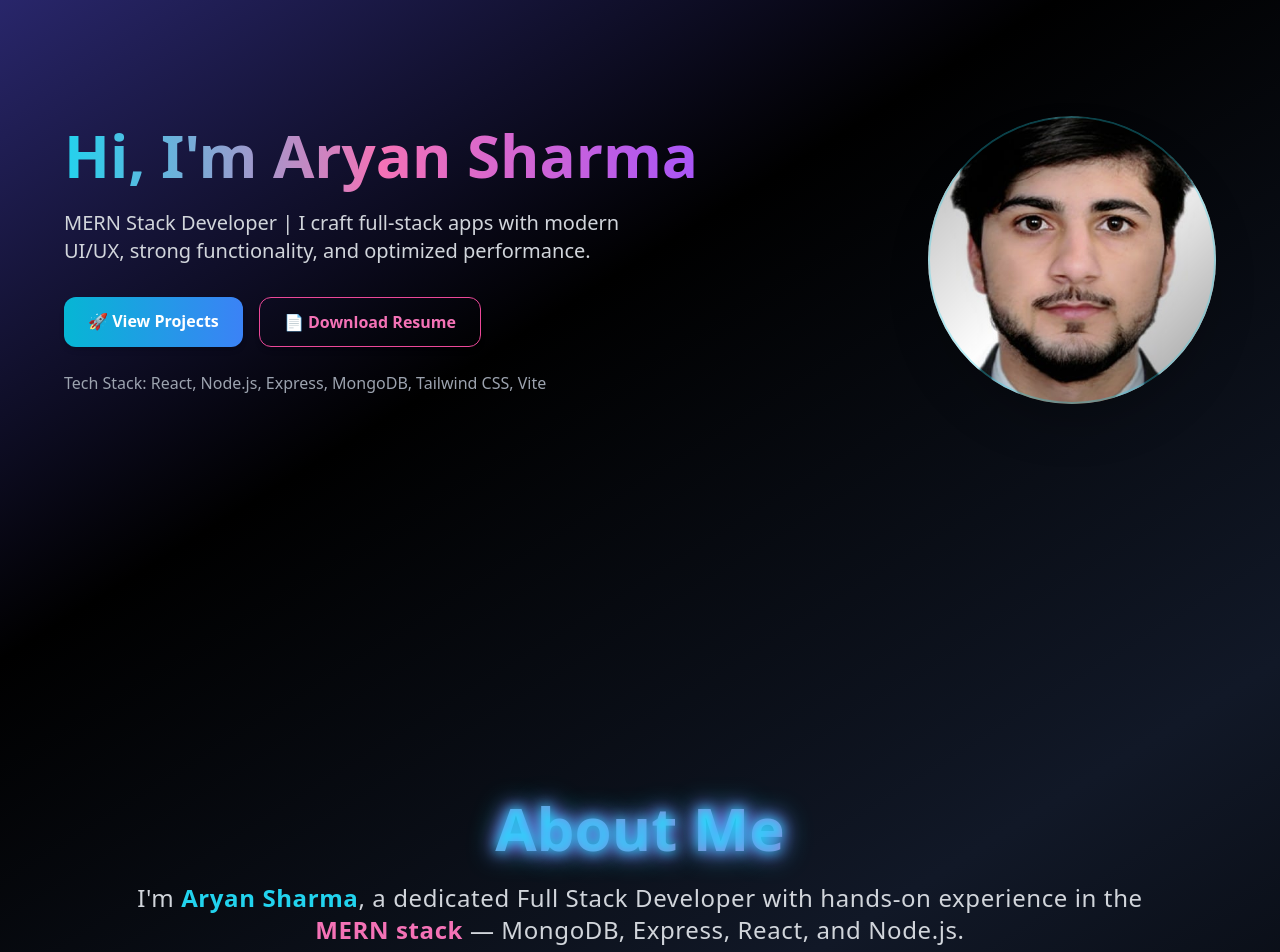
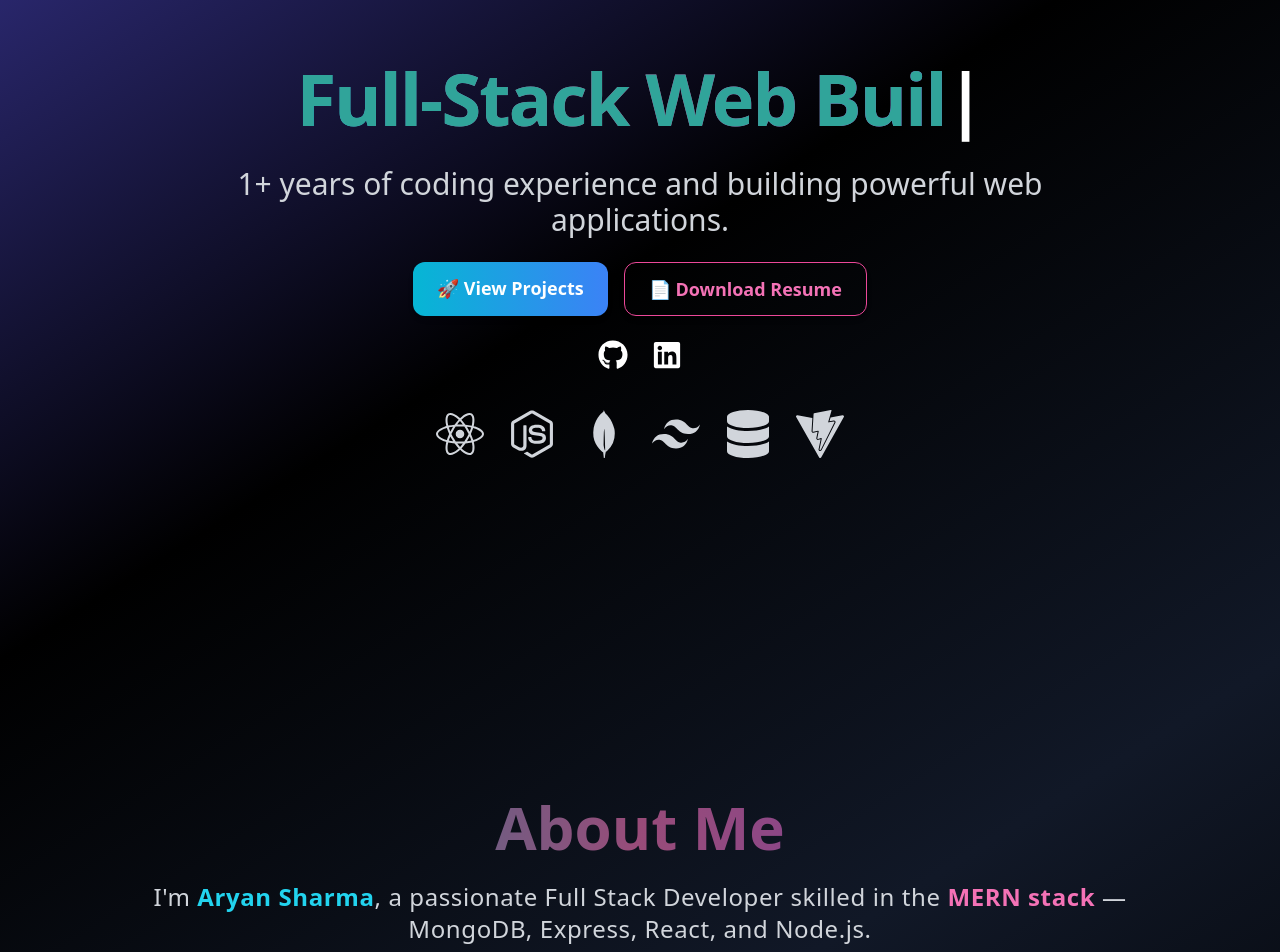
Before and after one commit to Aryansharma-aryan/my-portfolio, a React (Vite) app: page / in a window 1280 px wide. Shown: the part 140-1092 px from the top of the page. Built offline with nearby package versions, Linux system fonts and the light colour scheme.

Commit message:
Updated UI across components, including Contact section

```diff
--- a/src/components/About.jsx
+++ b/src/components/About.jsx
@@ -4,35 +4,37 @@ export default function About() {
     <section className="min-h-screen bg-gradient-to-br from-black via-gray-900 to-black text-white px-6 py-24 flex items-center justify-center">
       <div className="max-w-5xl text-center">
         {/* Title */}
-        <h2 className="text-4xl md:text-6xl font-extrabold mb-6 text-transparent bg-clip-text bg-gradient-to-r from-cyan-400 to-pink-500 animate-text-glow">
+        <h2 className="text-4xl md:text-6xl font-extrabold mb-6 bg-gradient-to-r from-cyan-400 via-pink-400 to-purple-500 bg-clip-text text-transparent animate-pulse">
           About Me
         </h2>
 
         {/* Intro */}
-        <p className="text-xl md:text-2xl text-gray-300 leading-relaxed tracking-wide">
-          I'm <span className="text-cyan-400 font-semibold">Aryan Sharma</span>, a dedicated Full Stack Developer with hands-on experience in the
+        <p className="text-xl md:text-2xl text-gray-300 leading-relaxed tracking-wide font-medium">
+          I'm <span className="text-cyan-400 font-semibold">Aryan Sharma</span>, a passionate Full Stack Developer skilled in the
           <span className="text-pink-400 font-semibold"> MERN stack</span> — MongoDB, Express, React, and Node.js.
         </p>
 
         {/* Secondary Paragraph */}
         <p className="mt-8 text-md md:text-lg text-gray-400 max-w-3xl mx-auto leading-relaxed">
-          I’ve built multiple full-stack projects and participated in real-world development during my internships.
-          I’ve worked with <span className="text-pink-400 font-semibold">Cybridge Security Company</span> where I gained valuable experience in secure application development, backend APIs, and scalable architecture.
-          I focus on clean code, intuitive UIs, and staying updated with modern tech.
+          I’ve built multiple full-stack projects and contributed to real-world applications during internships.
+          My journey includes working with <span className="text-pink-400 font-semibold">Cybridge Security Company</span>, where I developed secure backend systems, APIs, and scalable web apps.
+          I believe in clean code, intuitive UI/UX, and continuous learning.
         </p>
 
         {/* Info Cards */}
         <div className="mt-14 grid grid-cols-1 sm:grid-cols-2 gap-8 max-w-4xl mx-auto">
-          <div className="bg-gradient-to-r from-cyan-800 to-gray-900 p-6 rounded-2xl shadow-xl hover:shadow-cyan-400/40 hover:scale-105 transition-all">
+          {/* Education Card */}
+          <div className="bg-white/5 backdrop-blur-md border border-cyan-500/20 p-6 rounded-2xl shadow-lg hover:shadow-cyan-400/30 hover:scale-105 transition-all duration-300">
             <h3 className="text-2xl font-bold text-cyan-300 mb-3">🎓 Education</h3>
             <p className="text-gray-200 text-lg">B.Tech in Computer Science (2024)</p>
           </div>
 
-          <div className="bg-gradient-to-r from-pink-800 to-gray-900 p-6 rounded-2xl shadow-xl hover:shadow-pink-400/40 hover:scale-105 transition-all">
+          {/* Experience Card */}
+          <div className="bg-white/5 backdrop-blur-md border border-pink-500/20 p-6 rounded-2xl shadow-lg hover:shadow-pink-400/30 hover:scale-105 transition-all duration-300">
             <h3 className="text-2xl font-bold text-pink-300 mb-3">💼 Experience</h3>
             <p className="text-gray-200 text-lg">
               Internship at <span className="font-semibold text-white">Cybridge Security Company</span><br />
-              1+ Year Teaching Coding | Real-World MERN Projects
+              1+ Year Coding Instructor | Real-World MERN Projects
             </p>
           </div>
         </div>
--- a/src/index.css
+++ b/src/index.css
@@ -43,3 +43,34 @@
   width: 0;
   animation: typing 3s steps(30, end) forwards;
 }
+@keyframes colorChange {
+  0% { color: #06b6d4; }    /* cyan */
+  25% { color: #ec4899; }   /* pink */
+  50% { color: #a855f7; }   /* purple */
+  75% { color: #10b981; }   /* green */
+  100% { color: #06b6d4; }  /* back to cyan */
+}
+
+.animate-colorChange {
+  animation: colorChange 4s linear infinite;
+}
+
+@keyframes fadeIn {
+  from { opacity: 0; transform: translateY(20px); }
+  to { opacity: 1; transform: translateY(0); }
+}
+
+.animate-fadeIn {
+  animation: fadeIn 1.5s ease-out;
+}
+@keyframes colorChange {
+  0% { color: #06b6d4; }    /* cyan */
+  25% { color: #ec4899; }   /* pink */
+  50% { color: #a855f7; }   /* purple */
+  75% { color: #10b981; }   /* green */
+  100% { color: #06b6d4; }  /* back to cyan */
+}
+
+.animate-colorChange {
+  animation: colorChange 4s ease-in-out infinite;
+}
--- a/src/pages/Home.jsx
+++ b/src/pages/Home.jsx
@@ -1,40 +1,53 @@
 import { Link } from "react-router-dom";
-
+import Typed from "typed.js";
+import { useEffect, useRef } from "react";
+import { FaGithub, FaLinkedin, FaReact, FaNodeJs, FaDatabase } from "react-icons/fa";
+import { SiTailwindcss, SiMongodb, SiVite } from "react-icons/si";
+import CountUp from "react-countup";
 
 export default function Home() {
+  const typedRef = useRef(null);
+  const typedInstance = useRef(null);
+
+  useEffect(() => {
+    typedInstance.current = new Typed(typedRef.current, {
+      strings: [
+        "Hi, I'm Aryan Sharma",
+        "MERN Stack Developer",
+        "Full-Stack Web Builder",
+      ],
+      typeSpeed: 50,
+      backSpeed: 30,
+      loop: true,
+    });
+
+    return () => {
+      typedInstance.current.destroy();
+    };
+  }, []);
+
   return (
-    <section className="min-h-screen bg-gradient-to-br from-indigo-900 via-black to-gray-900 flex items-center justify-center px-6 py-16">
-      <div className="flex flex-col md:flex-row-reverse items-center gap-12 max-w-6xl w-full">
+    <section className="min-h-screen bg-gradient-to-br from-indigo-900 via-black to-gray-900 flex items-center justify-center px-6 py-20">
+      <div className="max-w-4xl w-full text-center text-white animate-fadeIn">
 
-        {/* Circular Profile Image with Effects */}
-        <div className="relative w-72 h-72 rounded-full overflow-hidden shadow-2xl group hover:scale-105 transition duration-500">
-          <img
-            src="/pic.jpg"
-            alt="Aryan Sharma"
-            className="w-full h-full object-cover scale-110 group-hover:scale-125 transition duration-700"
-          />
-          {/* Vignette & blur overlay */}
-          <div className="absolute inset-0 bg-gradient-to-br from-black/30 via-transparent to-black/40 rounded-full transition duration-500 group-hover:backdrop-blur-sm"></div>
-          {/* Soft glowing border */}
-          <div className="absolute inset-0 border-2 border-cyan-400/30 rounded-full"></div>
-        </div>
-
-        {/* Text Content */}
-        <div className="text-center md:text-left text-white flex-1">
-          <h1 className="text-4xl sm:text-5xl md:text-6xl font-extrabold leading-tight mb-6">
-            <span className="bg-gradient-to-r from-cyan-400 via-pink-400 to-purple-500 bg-clip-text text-transparent">
-              Hi, I'm Aryan Sharma
-            </span>
+        {/* Header with Typing */}
+        <h1 className="text-4xl sm:text-6xl md:text-7xl font-extrabold mb-8 tracking-tight">
+          <span
+            ref={typedRef}
+            className="bg-gradient-to-r from-cyan-400 via-pink-500 to-purple-500 bg-clip-text text-transparent animate-colorChange"
+          ></span>
         </h1>
 
-          <p className="text-lg sm:text-xl text-gray-300 mb-8 leading-relaxed max-w-xl mx-auto md:mx-0">
-            MERN Stack Developer | I craft full-stack apps with modern UI/UX, strong functionality, and optimized performance.
+        {/* Experience Counter */}
+        <p className="text-xl sm:text-2xl md:text-3xl text-gray-300 mb-6 font-medium">
+          <CountUp end={1} duration={3} />+ years of coding experience and building powerful web applications.
         </p>
 
-          <div className="flex flex-col sm:flex-row justify-center md:justify-start gap-4 mb-6">
+        {/* Buttons */}
+        <div className="flex flex-col sm:flex-row justify-center gap-4 mb-6">
           <Link
             to="/projects"
-              className="inline-block px-6 py-3 bg-gradient-to-r from-cyan-500 to-blue-500 text-white font-semibold rounded-xl shadow-md hover:scale-105 hover:shadow-cyan-400/40 transition-all duration-300"
+            className="px-6 py-3 bg-gradient-to-r from-cyan-500 to-blue-500 text-white text-lg font-semibold rounded-xl shadow-md hover:scale-105 hover:shadow-cyan-400/40 transition-all duration-300"
           >
             🚀 View Projects
           </Link>
@@ -43,15 +56,30 @@ export default function Home() {
             href="/resume.pdf"
             target="_blank"
             rel="noopener noreferrer"
-              className="inline-block px-6 py-3 border border-pink-500 text-pink-400 font-semibold rounded-xl hover:bg-pink-500 hover:text-white shadow-md hover:shadow-pink-400/40 transition-all duration-300"
+            className="px-6 py-3 border border-pink-500 text-pink-400 text-lg font-semibold rounded-xl hover:bg-pink-500 hover:text-white shadow-md hover:shadow-pink-400/40 transition-all duration-300"
           >
             📄 Download Resume
           </a>
         </div>
 
-          <p className="text-sm sm:text-base text-gray-400">
-            Tech Stack: React, Node.js, Express, MongoDB, Tailwind CSS, Vite
-          </p>
+        {/* Social Links */}
+        <div className="flex justify-center gap-6 mb-10 text-3xl">
+          <a href="https://github.com/Aryansharma-aryan/" target="_blank" rel="noreferrer" className="hover:text-cyan-400">
+            <FaGithub />
+          </a>
+          <a href="https://www.linkedin.com/in/aryan-sharma-3497662a5?utm_source=share&utm_campaign=share_via&utm_content=profile&utm_medium=android_app" target="_blank" rel="noreferrer" className="hover:text-blue-400">
+            <FaLinkedin />
+          </a>
+        </div>
+
+        {/* Tech Stack Icons */}
+        <div className="flex justify-center flex-wrap gap-6 text-5xl text-gray-300">
+          <FaReact className="hover:text-cyan-400 transition duration-300" />
+          <FaNodeJs className="hover:text-green-400 transition duration-300" />
+          <SiMongodb className="hover:text-green-500 transition duration-300" />
+          <SiTailwindcss className="hover:text-blue-300 transition duration-300" />
+          <FaDatabase className="hover:text-yellow-300 transition duration-300" />
+          <SiVite className="hover:text-purple-300 transition duration-300" />
         </div>
       </div>
     </section>
--- a/src/pages/contact.jsx
+++ b/src/pages/contact.jsx
@@ -1,4 +1,5 @@
 import React from "react";
+import { Mail, Phone, MapPin, User } from "lucide-react";
 
 const Contact = () => {
   return (
@@ -7,42 +8,65 @@ const Contact = () => {
       className="bg-gradient-to-br from-gray-900 via-black to-gray-950 text-white px-6 pt-24 pb-0 flex flex-col items-center justify-center"
     >
       {/* Heading */}
-      <h2 className="text-4xl md:text-5xl font-bold text-transparent bg-clip-text bg-gradient-to-r from-cyan-400 to-pink-500 animate-fade-down mb-6">
+      <h2 className="text-4xl md:text-5xl font-bold text-transparent bg-clip-text bg-gradient-to-r from-cyan-400 to-pink-500 animate-pulse mb-6">
         Let's Connect
       </h2>
-      <p className="text-gray-400 mb-12 max-w-xl text-center animate-fade-up">
+      <p className="text-gray-400 mb-12 max-w-xl text-center">
         I'd love to hear from you — whether you want to collaborate or just say hi!
       </p>
 
       {/* Contact Cards */}
-      <div className="grid gap-6 md:grid-cols-2 w-full max-w-4xl mb-12 px-2 animate-fade-up">
-        <div className="bg-[#111827] p-6 rounded-xl border border-cyan-600 shadow-md hover:shadow-cyan-500/30 transition duration-300">
-          <p className="text-gray-300 mb-1">📛 <span className="font-semibold text-white">Name:</span></p>
-          <p className="text-xl font-bold text-cyan-400">Aryan Sharma</p>
+      <div className="grid gap-6 md:grid-cols-2 w-full max-w-4xl mb-12 px-2">
+        {/* Name */}
+        <div className="bg-[#111827] p-6 rounded-xl border border-cyan-600 shadow-md hover:shadow-cyan-500/30 transition duration-300 group">
+          <div className="flex items-center gap-3 mb-2">
+            <User className="text-cyan-400" />
+            <span className="text-white font-semibold">Name</span>
+          </div>
+          <p className="text-xl font-bold text-cyan-400 group-hover:underline">
+            Aryan Sharma
+          </p>
         </div>
 
-        <div className="bg-[#111827] p-6 rounded-xl border border-pink-600 shadow-md hover:shadow-pink-500/30 transition duration-300">
-          <p className="text-gray-300 mb-1">📱 <span className="font-semibold text-white">Phone:</span></p>
-          <p className="text-xl font-bold text-pink-400">9518403808</p>
+        {/* Phone */}
+        <div className="bg-[#111827] p-6 rounded-xl border border-pink-600 shadow-md hover:shadow-pink-500/30 transition duration-300 group">
+          <div className="flex items-center gap-3 mb-2">
+            <Phone className="text-pink-400" />
+            <span className="text-white font-semibold">Phone</span>
+          </div>
+          <p className="text-xl font-bold text-pink-400 group-hover:underline">
+            9518403808
+          </p>
         </div>
 
-        <div className="bg-[#111827] p-6 rounded-xl border border-yellow-600 shadow-md hover:shadow-yellow-500/30 transition duration-300">
-          <p className="text-gray-300 mb-1">📧 <span className="font-semibold text-white">Email:</span></p>
-          <a href="mailto:arsharma2951@gmail.com" className="text-xl font-bold text-yellow-400 hover:underline">
+        {/* Email */}
+        <div className="bg-[#111827] p-6 rounded-xl border border-yellow-600 shadow-md hover:shadow-yellow-500/30 transition duration-300 group">
+          <div className="flex items-center gap-3 mb-2">
+            <Mail className="text-yellow-400" />
+            <span className="text-white font-semibold">Email</span>
+          </div>
+          <a
+            href="mailto:arsharma2951@gmail.com"
+            className="text-xl font-bold text-yellow-400 hover:underline"
+          >
             arsharma2951@gmail.com
           </a>
         </div>
 
-        <div className="bg-[#111827] p-6 rounded-xl border border-green-600 shadow-md hover:shadow-green-500/30 transition duration-300">
-          <p className="text-gray-300 mb-1">📍 <span className="font-semibold text-white">Location:</span></p>
-          <p className="text-xl font-bold text-green-400">
+        {/* Location */}
+        <div className="bg-[#111827] p-6 rounded-xl border border-green-600 shadow-md hover:shadow-green-500/30 transition duration-300 group">
+          <div className="flex items-center gap-3 mb-2">
+            <MapPin className="text-green-400" />
+            <span className="text-white font-semibold">Location</span>
+          </div>
+          <p className="text-xl font-bold text-green-400 group-hover:underline">
             Gharaunda, Karnal, Haryana 132114
           </p>
         </div>
       </div>
 
       {/* Google Map */}
-      <div className="w-full max-w-4xl h-[300px] md:h-[400px] rounded-xl overflow-hidden border border-cyan-600 animate-fade-up">
+      <div className="w-full max-w-4xl h-[300px] md:h-[400px] rounded-xl overflow-hidden border border-cyan-600 shadow-md">
         <iframe
           title="Aryan's Location"
           className="w-full h-full"
```
Also changed, not shown: package.json (+8 -1 lines), 1 other file (tests, documents, lock files or other folders). Lines whose indentation alone changed are shown as unchanged.
